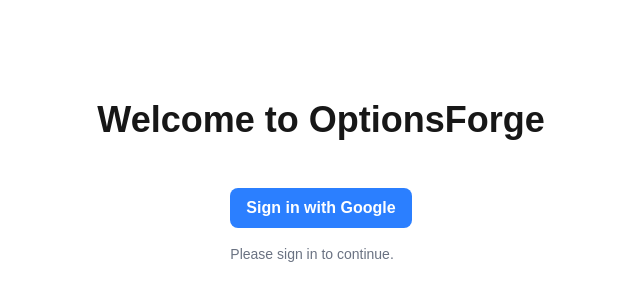
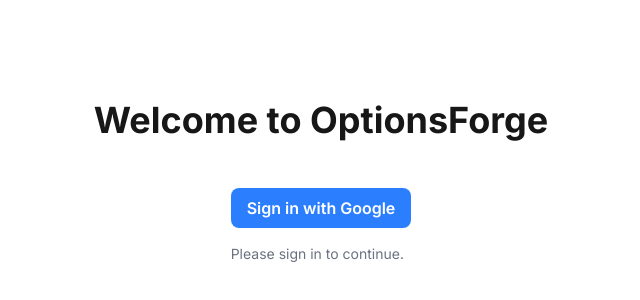
Before and after one commit to BChirhart/options-forge, a Next.js app: page / in a window 1280 px wide. Shown: the part 218-518 px from the top of the page, without its empty margins (319-959 px from the left). Built offline with nearby package versions, Linux system fonts and the light colour scheme; no server answers.

Commit message:
Fix: Replace Geist font with Inter for Next.js 14

```diff
--- a/src/app/layout.tsx
+++ b/src/app/layout.tsx
@@ -1,20 +1,13 @@
 import type { Metadata } from "next";
-import { Geist, Geist_Mono } from "next/font/google";
+import { Inter } from "next/font/google"; // 1. Import Inter instead of Geist
 import "./globals.css";
 
-const geistSans = Geist({
-  variable: "--font-geist-sans",
-  subsets: ["latin"],
-});
-
-const geistMono = Geist_Mono({
-  variable: "--font-geist-mono",
-  subsets: ["latin"],
-});
+// 2. Initialize the Inter font
+const inter = Inter({ subsets: ["latin"] });
 
 export const metadata: Metadata = {
-  title: "Options Forge",
-  description: "Created using Google Gemini and Next.js",
+  title: "OptionsForge",
+  description: "A platform for learning stock and options trading.",
 };
 
 export default function RootLayout({
@@ -24,11 +17,8 @@ export default function RootLayout({
 }>) {
   return (
     <html lang="en">
-      <body
-        className={`${geistSans.variable} ${geistMono.variable} antialiased`}
-      >
-        {children}
-      </body>
+      {/* 3. Use the Inter font class on the body */}
+      <body className={inter.className}>{children}</body>
     </html>
   );
 }
```
